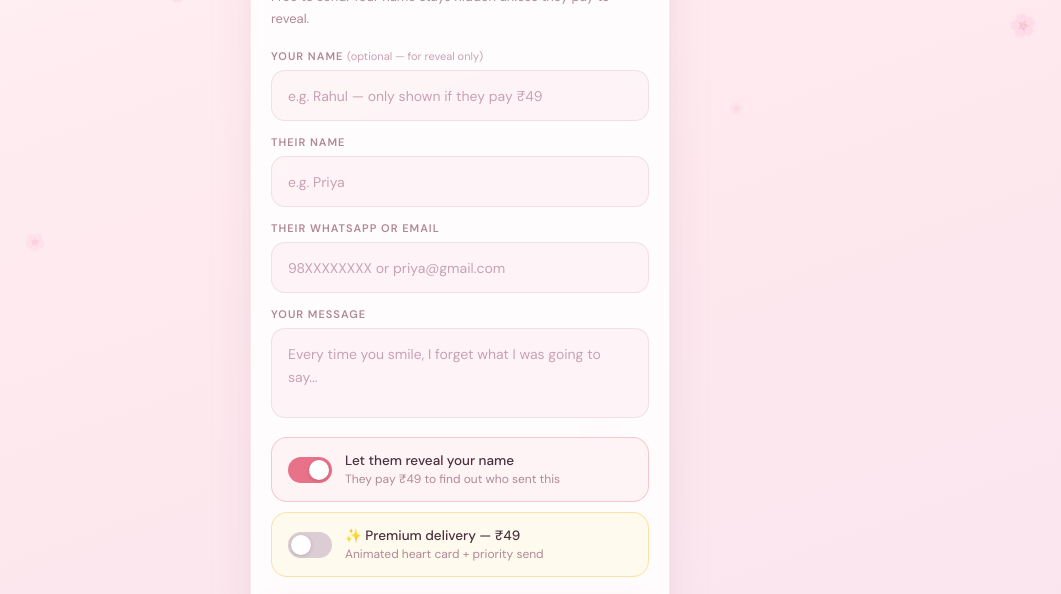
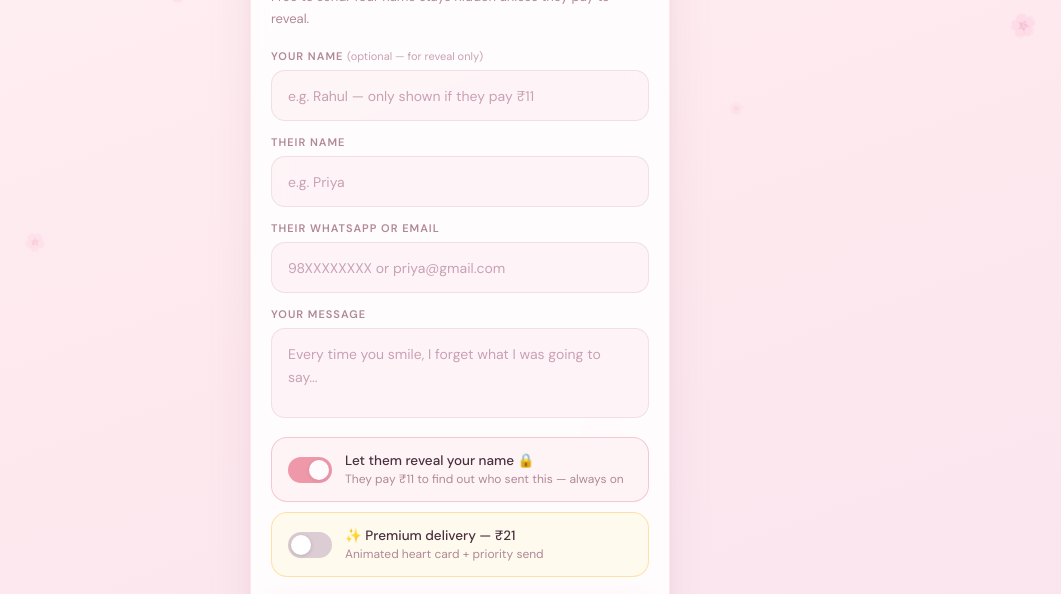
Before and after one commit to dubaikingbazar/crushdrop, a React (Vite) app: page / in a window 1280 px wide. Both pictures are taken after a click on the button "Send a secret message — FREE 💗". Shown: the part 187-781 px from the top of the page, without its empty margins (180-1241 px from the left). Built offline with nearby package versions, Linux system fonts and the light colour scheme.

Commit message:
Update App.jsx

```diff
--- a/src/App.jsx
+++ b/src/App.jsx
@@ -202,7 +202,7 @@ function FormScreen({ form, setForm, setScreen, onSend, sending, sendError }) {
       <p className="sub" style={{textAlign:"left",marginBottom:20}}>Free to send. Your name stays hidden unless they pay to reveal.</p>
 
       <label className="label">Your name <span style={{color:"#C9A0B4",fontWeight:400,textTransform:"none",letterSpacing:0}}>(optional — for reveal only)</span></label>
-      <input className="input" placeholder="e.g. Rahul — only shown if they pay ₹49" value={form.senderName} onChange={e=>setForm({...form,senderName:e.target.value})} autoComplete="off" autoCorrect="off"/>
+      <input className="input" placeholder="e.g. Rahul — only shown if they pay ₹11" value={form.senderName} onChange={e=>setForm({...form,senderName:e.target.value})} autoComplete="off" autoCorrect="off"/>
 
       <label className="label">Their name</label>
       <input className="input" placeholder="e.g. Priya" value={form.name} onChange={e=>setForm({...form,name:e.target.value})} autoComplete="off" autoCorrect="off" spellCheck="false"/>
@@ -213,18 +213,18 @@ function FormScreen({ form, setForm, setScreen, onSend, sending, sendError }) {
       <label className="label">Your message</label>
       <textarea className="input" placeholder="Every time you smile, I forget what I was going to say..." value={form.message} onChange={e=>setForm({...form,message:e.target.value})}/>
 
-      <div className={`toggle-row ${form.reveal?"on":""}`} onClick={()=>setForm({...form,reveal:!form.reveal})}>
-        <div className={`pill-switch ${form.reveal?"on":""}`}/>
+      <div className="toggle-row on" style={{cursor:"default"}}>
+        <div className="pill-switch on" style={{opacity:0.7}}/>
         <div>
-          <div className="toggle-label">Let them reveal your name</div>
-          <div className="toggle-sub">They pay ₹49 to find out who sent this</div>
+          <div className="toggle-label">Let them reveal your name 🔒</div>
+          <div className="toggle-sub">They pay ₹11 to find out who sent this — always on</div>
         </div>
       </div>
 
       <div className={`toggle-row premium-row ${form.isPremium?"on":""}`} onClick={()=>setForm({...form,isPremium:!form.isPremium})}>
         <div className={`pill-switch premium-pill ${form.isPremium?"on":""}`}/>
         <div>
-          <div className="toggle-label">✨ Premium delivery — ₹49</div>
+          <div className="toggle-label">✨ Premium delivery — ₹21</div>
           <div className="toggle-sub">Animated heart card + priority send</div>
         </div>
       </div>
@@ -294,7 +294,7 @@ export default function CrushDrop() {
         message: form.message,
         sender_name: form.senderName || null,
         is_premium: false,
-        reveal_enabled: form.reveal,
+        reveal_enabled: true,
         delivery_status: "pending",
       });
       setSentMsgId(saved.id);
@@ -311,7 +311,7 @@ export default function CrushDrop() {
     setPaymentLoading(true); setPaymentError("");
     try {
       const orderId = generateOrderId("PREMIUM");
-      const order = await createCashfreeOrder(49, orderId, form.contact.includes("@") ? form.contact : "user@crushdrop.in");
+      const order = await createCashfreeOrder(21, orderId, form.contact.includes("@") ? form.contact : "user@crushdrop.in");
       if (!order.payment_session_id) throw new Error("No session");
 
       const cashfree = await loadCashfreeSDK();
@@ -331,7 +331,7 @@ export default function CrushDrop() {
             message: form.message,
             sender_name: form.senderName || null,
             is_premium: true,
-            reveal_enabled: form.reveal,
+            reveal_enabled: true,
             txn_id: orderId,
             delivery_status: "pending",
           });
@@ -354,7 +354,7 @@ export default function CrushDrop() {
     setPaymentLoading(true); setPaymentError("");
     try {
       const orderId = generateOrderId("REVEAL");
-      const order = await createCashfreeOrder(49, orderId, "user@crushdrop.in");
+      const order = await createCashfreeOrder(11, orderId, "user@crushdrop.in");
       if (!order.payment_session_id) throw new Error("No session");
 
       const cashfree = await loadCashfreeSDK();
@@ -518,8 +518,8 @@ export default function CrushDrop() {
       <div style={{marginBottom:22}}>
         {[
           ["💌","Send it anonymously — FREE","Your name stays hidden. Zero cost to send."],
-          ["🔐","Reveal when you're ready","They pay ₹49 to find out — you decide"],
-          ["✨","Premium animated cards","Send a beautiful heart card for just ₹49"],
+          ["🔐","Reveal when you're ready","They pay ₹11 to find out — you decide"],
+          ["✨","Premium animated cards","Send a beautiful heart card for just ₹21"],
           ["📸","Share on Instagram & Snapchat","Story cards, one tap to share"],
         ].map(([icon,title,desc]) => (
           <div className="feature-row" key={title}>
@@ -551,14 +551,14 @@ export default function CrushDrop() {
       <h2 style={{textAlign:"left"}}>One small payment 💳</h2>
       <p className="sub" style={{textAlign:"left",marginBottom:16}}>Your animated card goes out the moment payment confirms.</p>
       <div className="receipt">
-        <div className="receipt-row"><span className="receipt-label">Premium animated card</span><span className="receipt-val">₹49</span></div>
-        {form.reveal && <div className="receipt-row"><span className="receipt-label">Reveal option</span><span className="receipt-val" style={{color:"#C9A0B4"}}>Free</span></div>}
-        <div className="receipt-row"><span className="receipt-label">Total</span><span className="receipt-val receipt-total">₹49</span></div>
+        <div className="receipt-row"><span className="receipt-label">Premium animated card</span><span className="receipt-val">₹21</span></div>
+        <div className="receipt-row"><span className="receipt-label">Reveal option</span><span className="receipt-val" style={{color:"#C9A0B4"}}>Free</span></div>
+        <div className="receipt-row"><span className="receipt-label">Total</span><span className="receipt-val receipt-total">₹21</span></div>
       </div>
       {paymentError && <p className="error-text">{paymentError}</p>}
       <div className="pay-btn-wrap">
         <button className="btn btn-premium" onClick={handlePremiumPayment} disabled={paymentLoading}>
-          {paymentLoading ? <span style={{display:"flex",alignItems:"center",justifyContent:"center",gap:10}}><span className="spinner"/> Processing...</span> : "Pay ₹49 & Send ✨"}
+          {paymentLoading ? <span style={{display:"flex",alignItems:"center",justifyContent:"center",gap:10}}><span className="spinner"/> Processing...</span> : "Pay ₹21 & Send ✨"}
         </button>
       </div>
       <p style={{textAlign:"center",fontSize:11,color:"#C9A0B4",marginTop:10}}>UPI · Cards · Net Banking · Wallets</p>
@@ -644,7 +644,7 @@ export default function CrushDrop() {
                 <button className="btn btn-mauve" onClick={handleRevealPayment} disabled={paymentLoading}>
                   {paymentLoading
                     ? <span style={{display:"flex",alignItems:"center",justifyContent:"center",gap:10}}><span className="spinner"/> Processing...</span>
-                    : "🔓 Reveal their name — ₹49"}
+                    : "🔓 Reveal their name — ₹11"}
                 </button>
                 <p style={{textAlign:"center",fontSize:12,color:"#C9A0B4",marginTop:10}}>UPI · Cards · Net Banking · Wallets</p>
               </>
```
